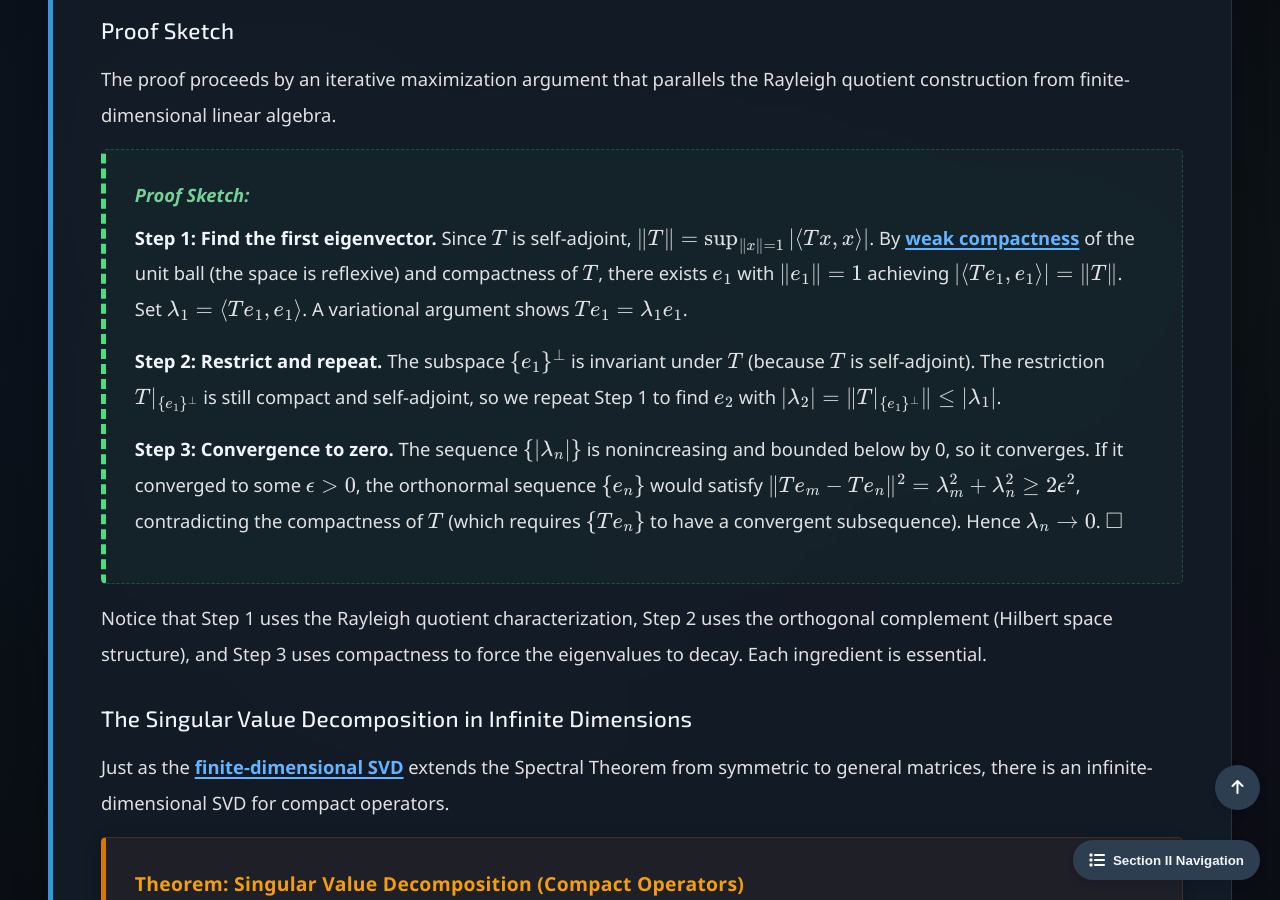
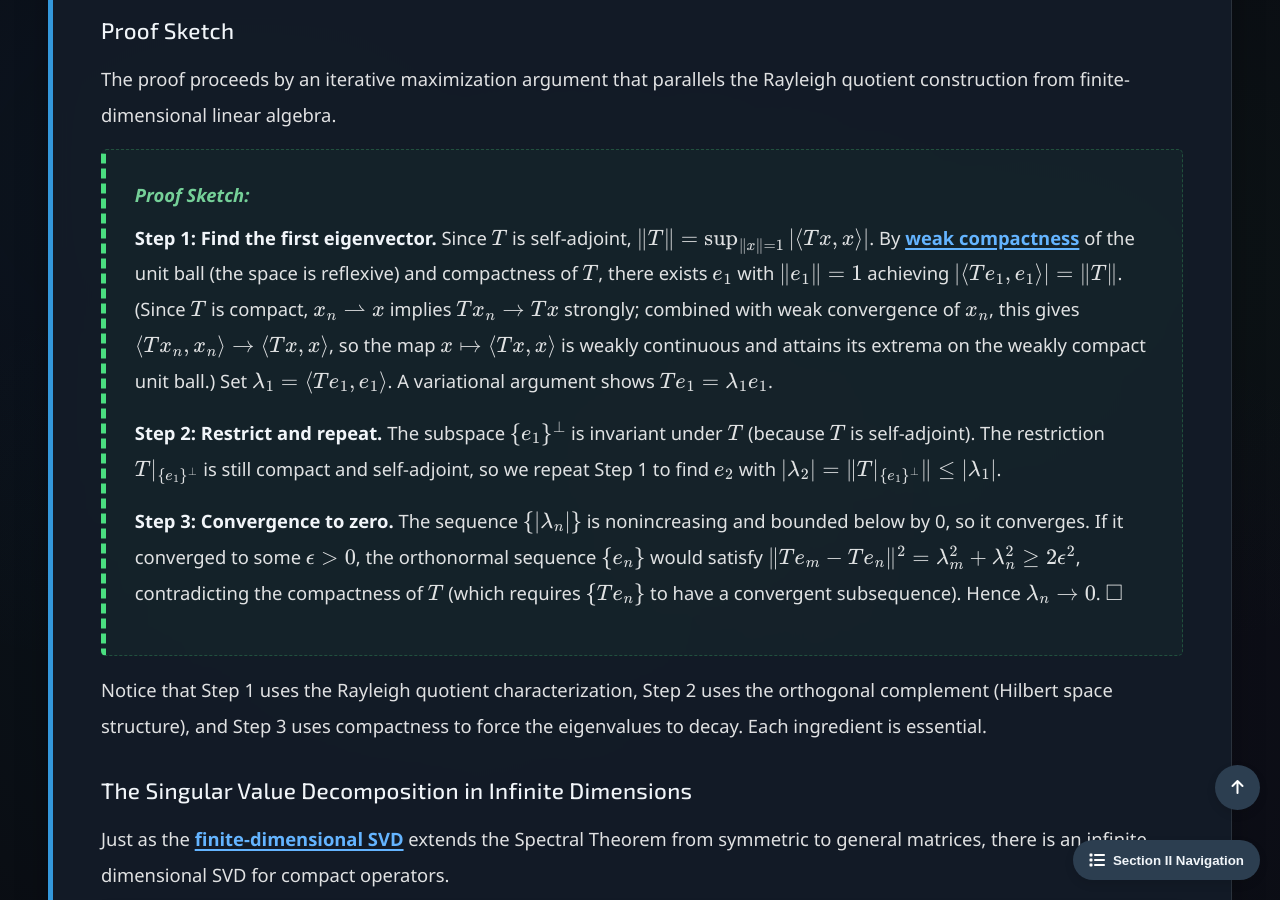
Before and after one commit to Yusukey01/yusukey01.github.io, a Jekyll site: the page built from Mathematics/Calculus/spectral_theory.html, in a window 1280 px wide and 900 px high, scrolled down 10365 px. Built offline with Jekyll 4.4.1, drawn with Linux system fonts in a browser that asks for light colours.

Commit message:
refined explanations

```diff
--- a/Mathematics/Calculus/spectral_theory.html
+++ b/Mathematics/Calculus/spectral_theory.html
@@ -521,9 +521,11 @@ noindex: true
                         Since \(T\) is self-adjoint, \(\|T\| = \sup_{\|x\|=1} |\langle Tx, x \rangle|\).
                         By <a href="weak_topologies.html#reflexivity"><strong>weak compactness</strong></a>
                         of the unit ball (the space is reflexive) and compactness of \(T\), there exists
-                        \(e_1\) with \(\|e_1\| = 1\) achieving
-                        \(|\langle Te_1, e_1 \rangle| = \|T\|\). Set \(\lambda_1 = \langle Te_1, e_1 \rangle\).
-                        A variational argument shows \(Te_1 = \lambda_1 e_1\).
+                        \(e_1\) with \(\|e_1\| = 1\) achieving \(|\langle Te_1, e_1 \rangle| = \|T\|\).
+                        (Since \(T\) is compact, \(x_n \rightharpoonup x\) implies \(Tx_n \to Tx\) strongly;
+                        combined with weak convergence of \(x_n\), this gives \(\langle Tx_n, x_n \rangle \to \langle Tx, x \rangle\), so
+                        the map \(x \mapsto \langle Tx, x \rangle\) is weakly continuous and attains its extrema on the weakly
+                        compact unit ball.) Set \(\lambda_1 = \langle Te_1, e_1 \rangle\). A variational argument shows \(Te_1 = \lambda_1 e_1\).
                     </p>
                     <p>
                         <strong>Step 2: Restrict and repeat.</strong>
```
